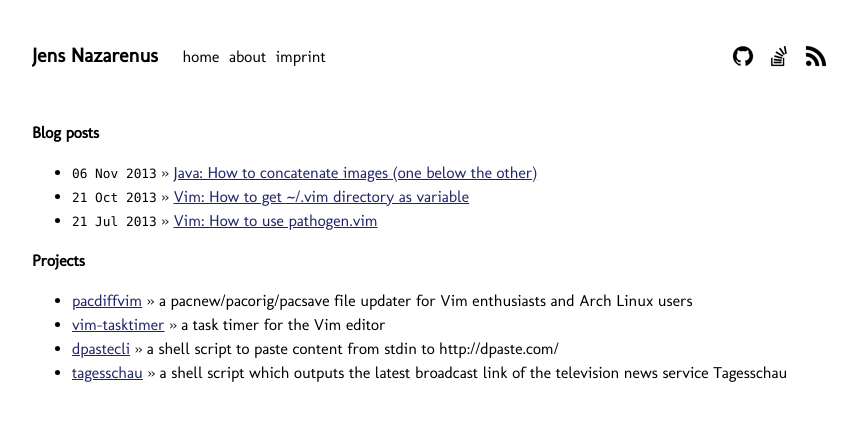
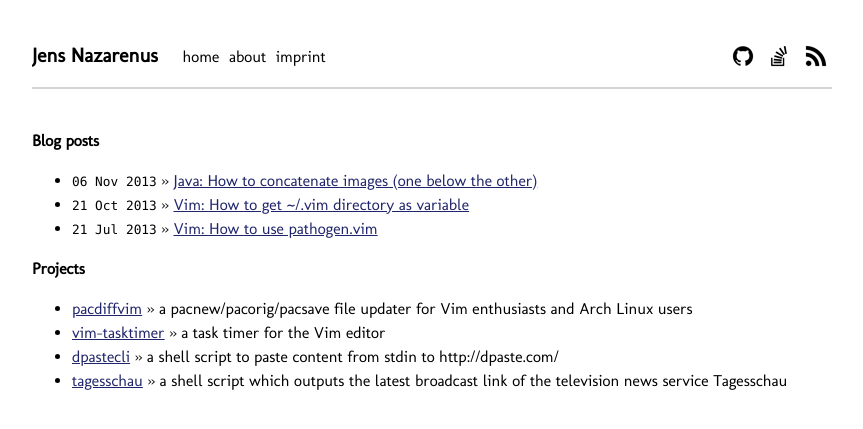
Before and after one commit to jens-na/jens-na.github.io, a Jekyll site: the page built from index.html, in a window 1280 px wide. Shown: the top 429 px of the page, without its empty margins (208-1071 px from the left). Built offline with Jekyll 4.4.1, drawn with Linux system fonts in a browser that asks for light colours.

Commit message:
added a horizontal line to the page

```diff
--- a/_layouts/default.html
+++ b/_layouts/default.html
@@ -9,7 +9,7 @@
 </head>
 <body>
 <div class="container">
- <div class="wrapper">
+  <div class="wrapper">
     <div class="left">
       <div class="title">
         <a class="name" href="/">Jens Nazarenus</a>
@@ -25,8 +25,9 @@
       <a href="/atom.xml"><img src="/images/rss.png" alt="rss"/></a>
     </div>
   </div>
+  <hr/>
   <div class="content">
-  {{ content }}
+    {{ content }}
   </div>
 </div>
 </body>
--- a/css/style.css
+++ b/css/style.css
@@ -7,8 +7,19 @@ h1 {
   font-size: 16px;
 }
 
-.title {
+hr {
   margin-bottom: 40px;
+  border: 0;
+  height: 2px;
+  background: #d4d4d4;
+}
+
+a {
+  color: #20256b;
+}
+
+a:hover {
+  color: #000000;
 }
 
 .wrapper {
@@ -23,7 +34,7 @@ h1 {
     float: right;
   }
 
- .container {
+.container {
     overflow: hidden;
     margin-top: 40px;
     width: 800px;
@@ -65,14 +76,6 @@ h1 {
     font-size: 80%;
 }
 
-.entry {
-  color: #20256b;
-}
-
-.entry:hover {
-  color: #000000;
-}
-
 #picture {
     width: 210px;
     float: right;
```
